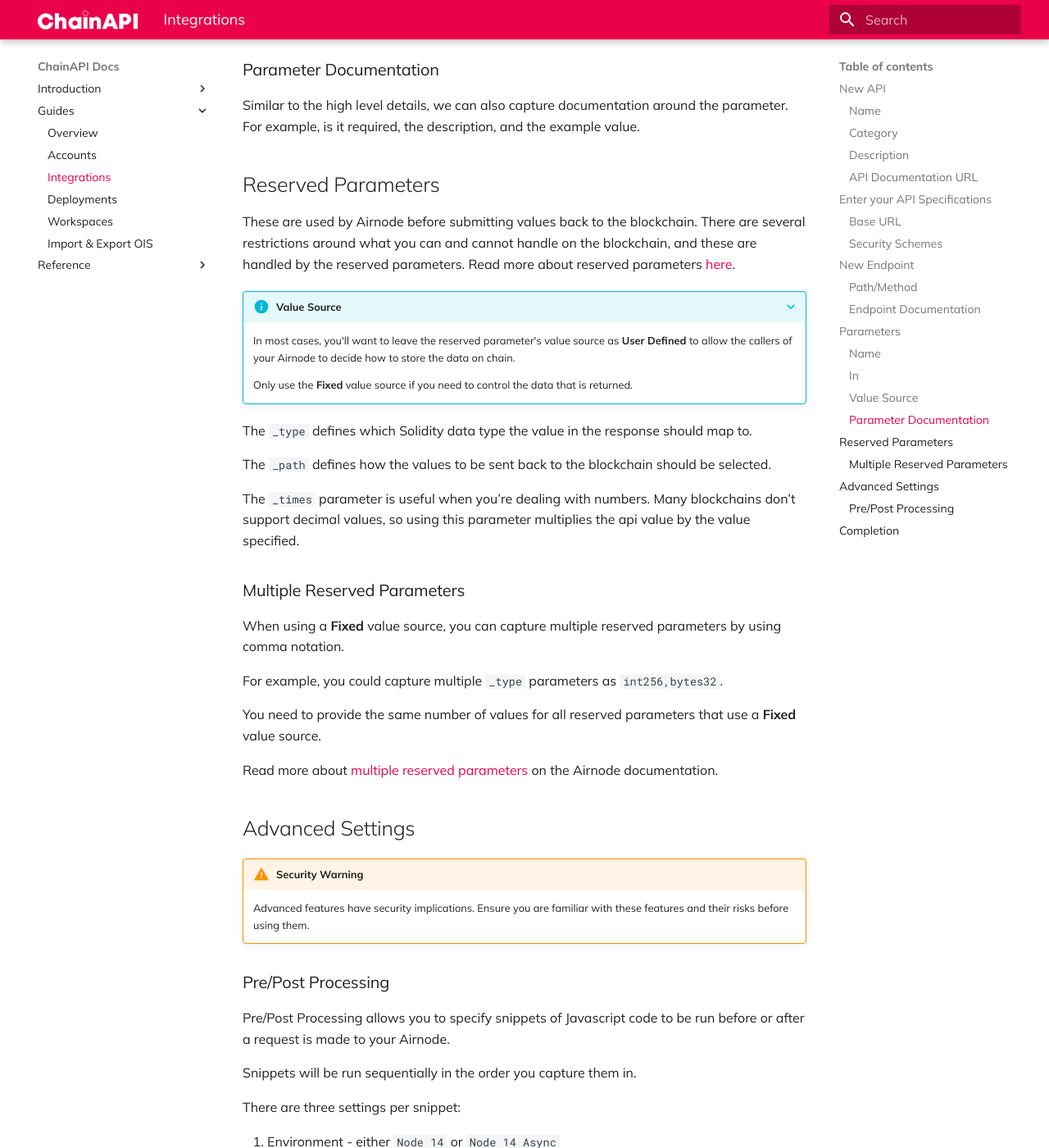
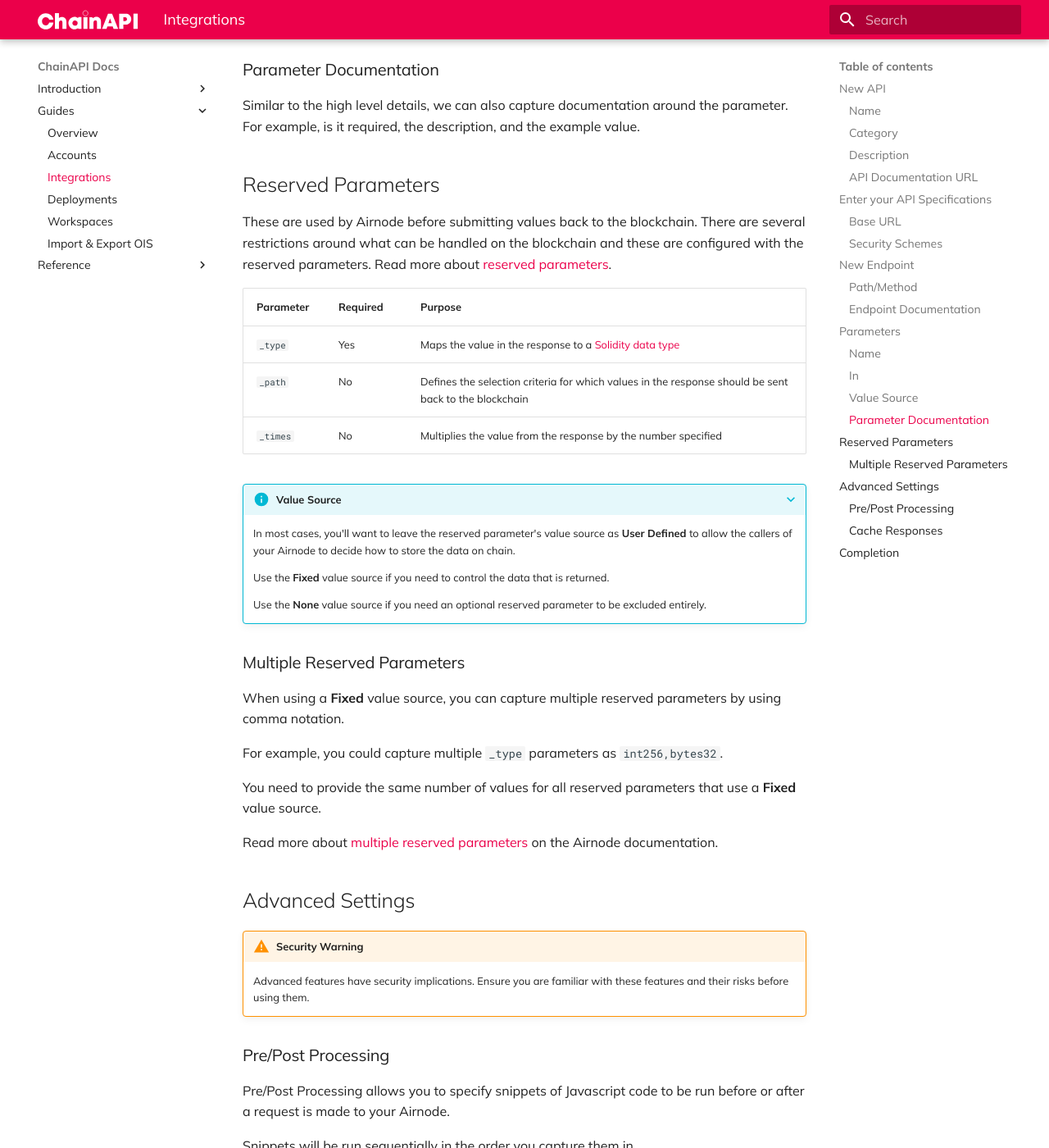
Before and after one commit to chainapi/chainapi-docs, an MkDocs documentation site: the page built from docs/guides/integrations.md, in a window 1280 px wide and 1400 px high, scrolled down 2496 px. Shown: the whole window at 82% size. Built offline with MkDocs 1.6.1 and Material for MkDocs 9.7.7, drawn with Linux system fonts in a browser that asks for light colours; some of the changed text lies outside the part shown.

Commit message:
Add optional reserved paramters and cache responses

```diff
--- a/docs/guides/integrations.md
+++ b/docs/guides/integrations.md
@@ -109,10 +109,15 @@ parameter. For example, is it required, the description, and the example value.
 ## Reserved Parameters
 
 These are used by Airnode before submitting values back to the blockchain. There
-are several restrictions around what you can and cannot handle on the
-blockchain, and these are handled by the reserved parameters. Read more about
-reserved parameters
-[here](https://docs.api3.org/ois/latest/reserved-parameters.html).
+are several restrictions around what can be handled on the
+blockchain and these are configured with the reserved parameters. Read more about
+[reserved parameters](https://docs.api3.org/ois/latest/reserved-parameters.html).
+
+| Parameter | Required | Purpose                                                                                                               |
+| --------- | -------- | --------------------------------------------------------------------------------------------------------------------- |
+| `_type`   | Yes      | Maps the value in the response to a [Solidity data type](https://docs.soliditylang.org/en/latest/abi-spec.html#types) |
+| `_path`   | No       | Defines the selection criteria for which values in the response should be sent back to the blockchain                 |
+| `_times`  | No       | Multiplies the value from the response by the number specified                                                        |
 
 ???+ info "Value Source"
 
@@ -120,18 +125,11 @@ reserved parameters
     <b>User Defined</b> to allow the callers of your Airnode to decide how to store
     the data on chain.
 
-    Only use the <b>Fixed</b> value source if you need to control the data that is
+    Use the <b>Fixed</b> value source if you need to control the data that is
     returned.
 
-The `_type` defines which Solidity data type the value in the response should
-map to.
-
-The `_path` defines how the values to be sent back to the blockchain should be
-selected.
-
-The `_times` parameter is useful when you’re dealing with numbers. Many
-blockchains don’t support decimal values, so using this parameter multiplies the
-api value by the value specified.
+    Use the <b>None</b> value source if you need an optional reserved parameter to be excluded
+    entirely.
 
 ### Multiple Reserved Parameters
 
@@ -171,6 +169,11 @@ Read more about
 [Pre/Post Processing](https://docs.api3.org/ois/latest/processing.html) on the
 Airnode documentation.
 
+### Cache Responses
+
+If enabled, responses on the Airnode will be cached and the cached response will
+be returned for the same request.
+
 ## Completion
 
 Complete the integration by selecting the **Finish** button.
```
